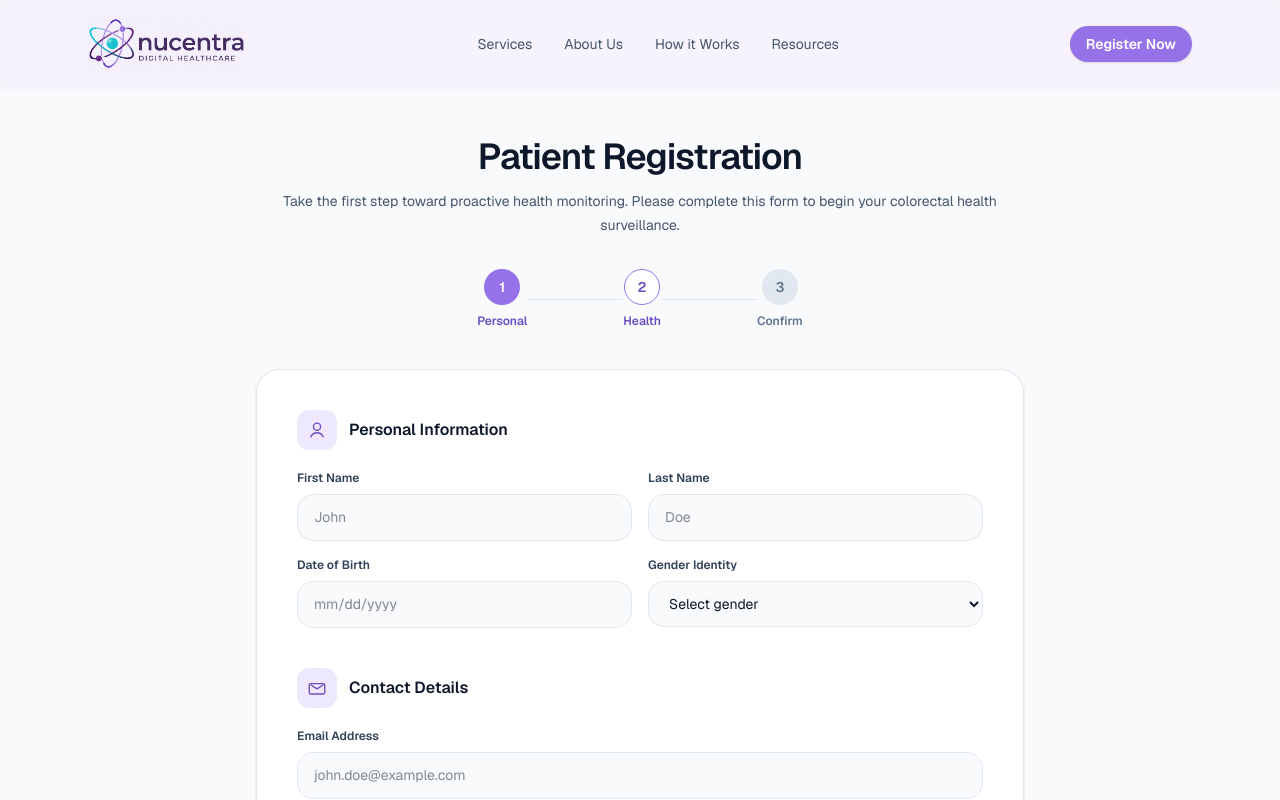
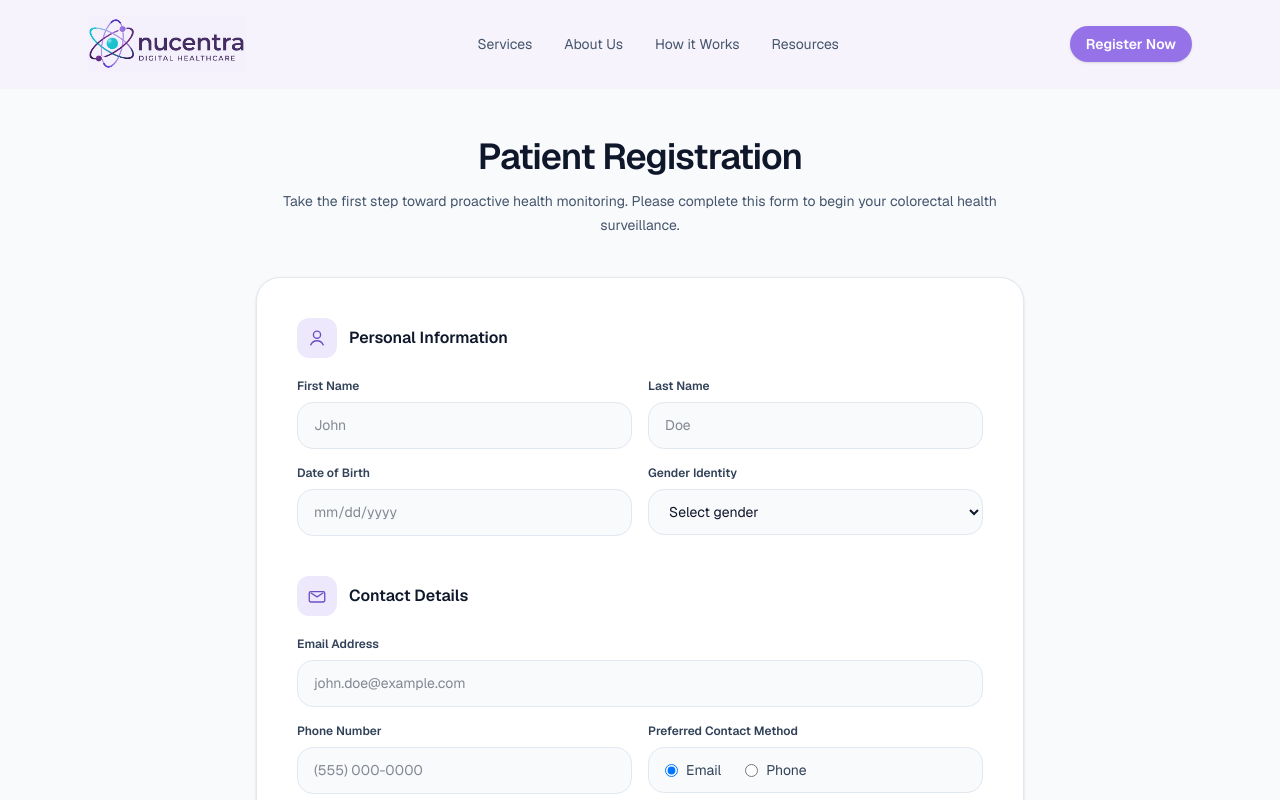
Before and after one commit to naufal1muhammad/nucentra-website, a Next.js app: page /register in a window 1280 px wide. Shown: the top 800 px of the page. Built offline with nearby package versions, Linux system fonts and the light colour scheme.

Commit message:
Remove register page stepper UI

```diff
--- a/app/register/page.tsx
+++ b/app/register/page.tsx
@@ -77,7 +77,6 @@ export default function RegisterPage() {
             complete this form to begin your colorectal health surveillance.
           </p>
 
-          <Stepper />
         </div>
 
         <div className="mx-auto mt-10 max-w-3xl">
@@ -316,55 +315,6 @@ export default function RegisterPage() {
   );
 }
 
-function Stepper() {
-  return (
-    <div className="mx-auto mt-8 max-w-xl">
-      <div className="flex items-center justify-center">
-        <StepDot n={1} label="Personal" state="active" />
-        <div className="h-px w-24 bg-slate-200" />
-        <StepDot n={2} label="Health" state="upcoming" />
-        <div className="h-px w-24 bg-slate-200" />
-        <StepDot n={3} label="Confirm" state="disabled" />
-      </div>
-    </div>
-  );
-}
-
-function StepDot({
-  n,
-  label,
-  state,
-}: {
-  n: number;
-  label: string;
-  state: "active" | "upcoming" | "disabled";
-}) {
-  const circleClass =
-    state === "active"
-      ? "bg-secondary text-white"
-      : state === "upcoming"
-        ? "border border-secondary bg-white text-secondary-ink"
-        : "bg-slate-200 text-slate-500";
-
-  const labelClass =
-    state === "active"
-      ? "text-secondary-ink"
-      : state === "upcoming"
-        ? "text-secondary-ink"
-        : "text-slate-500";
-
-  return (
-    <div className="flex flex-col items-center">
-      <div
-        className={`grid h-9 w-9 place-items-center rounded-full text-sm font-semibold ${circleClass}`}
-      >
-        {n}
-      </div>
-      <div className={`mt-2 text-xs font-semibold ${labelClass}`}>{label}</div>
-    </div>
-  );
-}
-
 function Section({
   icon,
   title,
```
